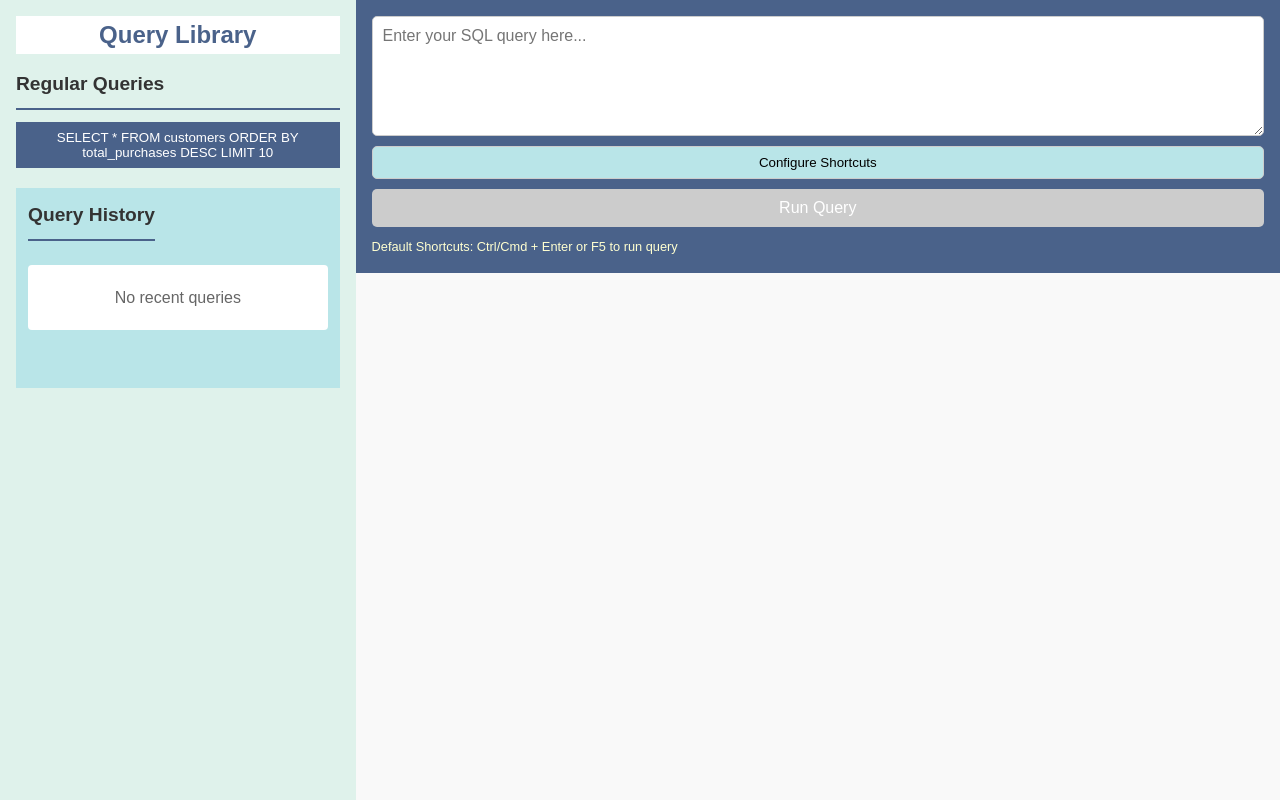
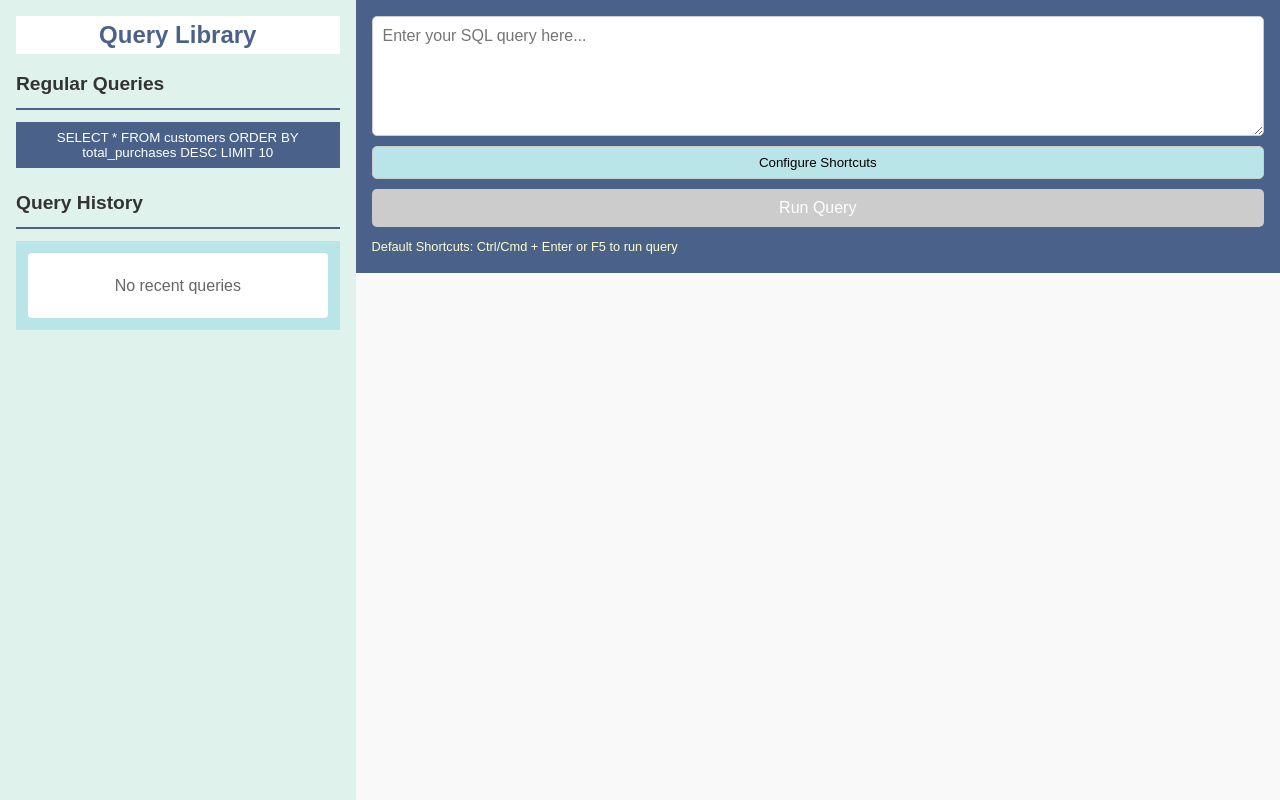
Before and after one commit to MaYnk0018/Zero, a React (Vite) app: page / in a window 1280 px wide. Built offline with nearby package versions, Linux system fonts and the light colour scheme.

Commit message:
css feature add to history

```diff
--- a/src/components/queryEditor.css
+++ b/src/components/queryEditor.css
@@ -90,9 +90,11 @@
   border: 1px solid #e0e0e0;
   border-radius: 5px;
   padding: 16px;
-  height: fit-content;
+  /* min-height: 100%; */
   display: flex;
   flex-direction: column;
+  max-height: calc(45vh - 30px);
+  overflow: auto;
 
   /* margin-top: 10px; */
 }
--- a/src/components/querySelector.css
+++ b/src/components/querySelector.css
@@ -30,6 +30,8 @@
 .query-selector-buttons {
   display: flex;
   flex-wrap: wrap;
+  max-height: 30vh;
+  overflow: auto;
   gap: 10px;
   margin-bottom: 20px;
 }
@@ -52,7 +54,9 @@
   background-color: #B9E5E8;
   padding: 12px;
   overflow-y: auto;
-  min-height: 200px;
+  max-height: 35vh;
+  overflow: auto;
+  /* min-height: 200px; */
   display: flex;
   flex-direction: column;
 }
--- a/src/components/querySelector.tsx
+++ b/src/components/querySelector.tsx
@@ -77,11 +77,11 @@ const QuerySelector: React.FC = () => {
           </button>
         ))}
       </div>
+      <h2 className="query-selector-title">Query History</h2>
 
       <div className="query-history-section">
-        <div className="query-history-header">
-          <h2 className="query-history-title">Query History</h2>
-        </div>
+
+
         {queryHistory.length > 0 ? (
           <div className="query-history">
             <ul className="query-history-list">
```
